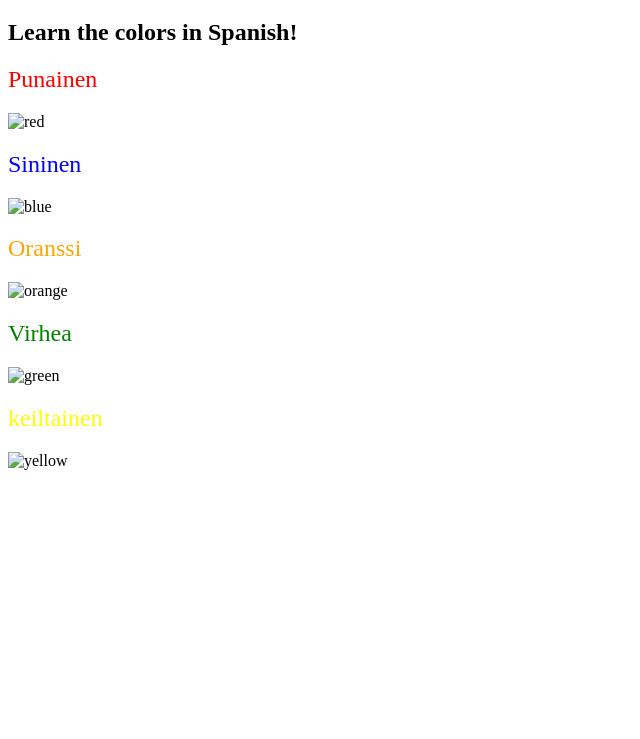
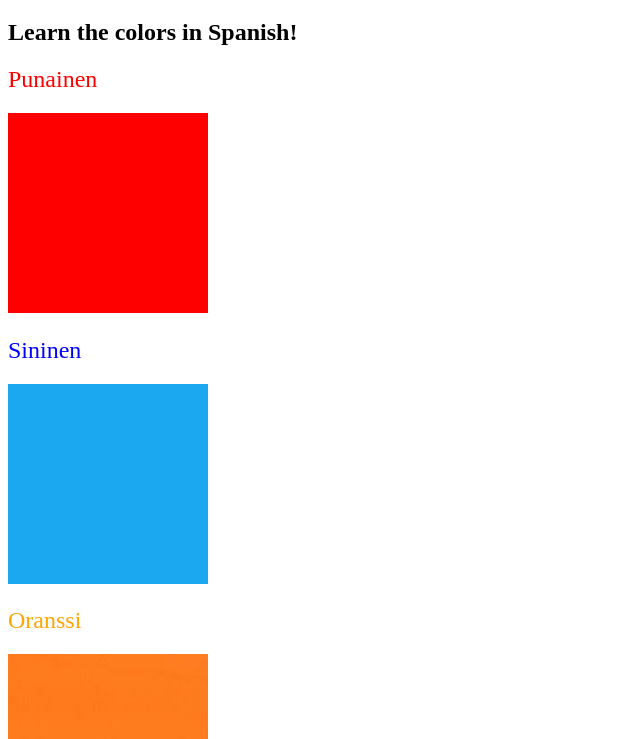
Before and after one commit to Giwa15/Color-vocab, a plain HTML site: page index.html in a window 1280 px wide. Shown: the part 61-800 px from the top of the page, without its empty margins (0-640 px from the left). Drawn offline with Linux system fonts and the light colour scheme.

Commit message:
Update index.html

```diff
--- a/index.html
+++ b/index.html
@@ -10,18 +10,18 @@
     <h1>Colors</h1>
     <h2>Learn the colors in Spanish!</h2>
     <h2 class="color-title" id="red">Punainen</h2>
-    <img src="./assets/images/red.png" alt="red" />
+    <img src="./red.png" alt="red" />
 
     <h2 class="color-title" id="blue">Sininen</h2>
-    <img src="./assets/images/blue.png" alt="blue" />
+    <img src="./blue.png" alt="blue" />
 
     <h2 class="color-title" id="orange">Oranssi</h2>
-    <img src="./assets/images/orange.png" alt="orange" />
+    <img src="./orange.png" alt="orange" />
 
     <h2 class="color-title" id="green">Virhea</h2>
-    <img src="./assets/images/green.png" alt="green" />
+    <img src="./green.png" alt="green" />
 
     <h2 class="color-title" id="yellow">keiltainen</h2>
-    <img src="./assets/images/yellow.png" alt="yellow" />
+    <img src="./yellow.png" alt="yellow" />
   </body>
 </html>
```
